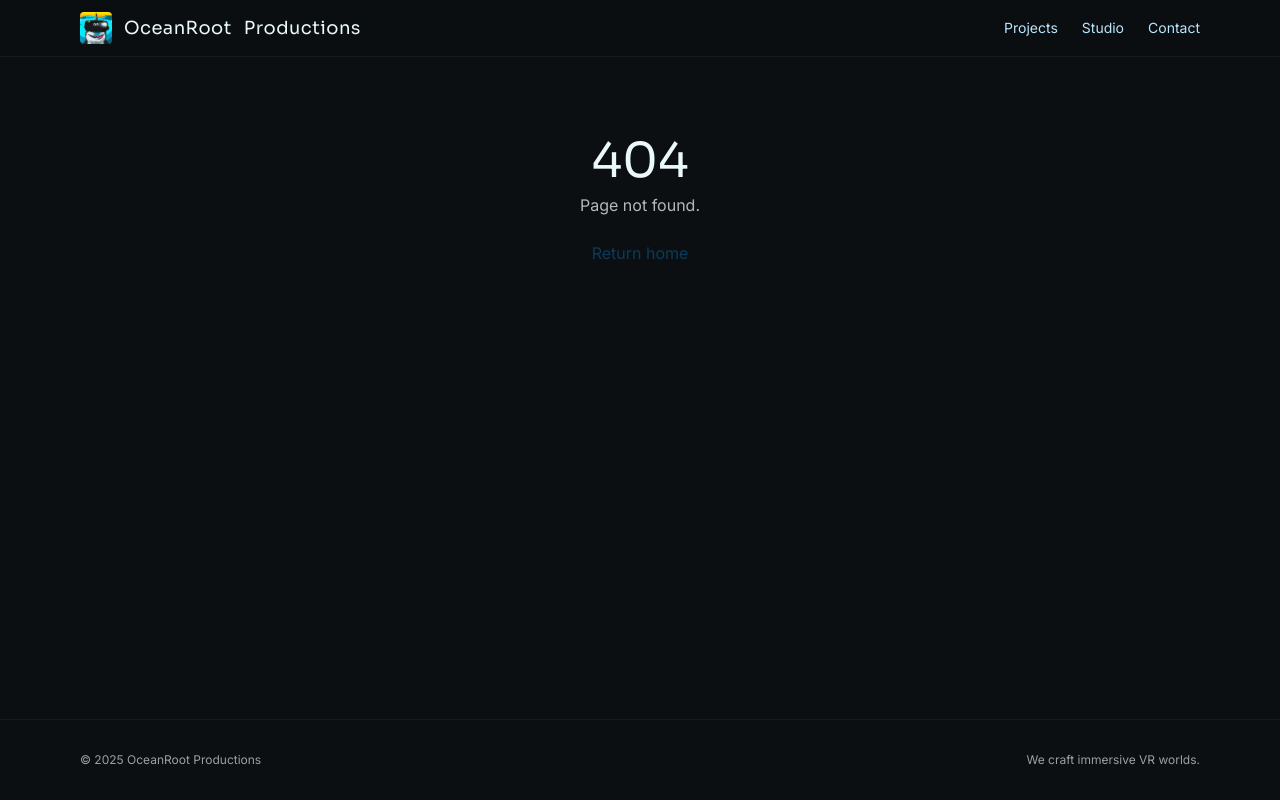
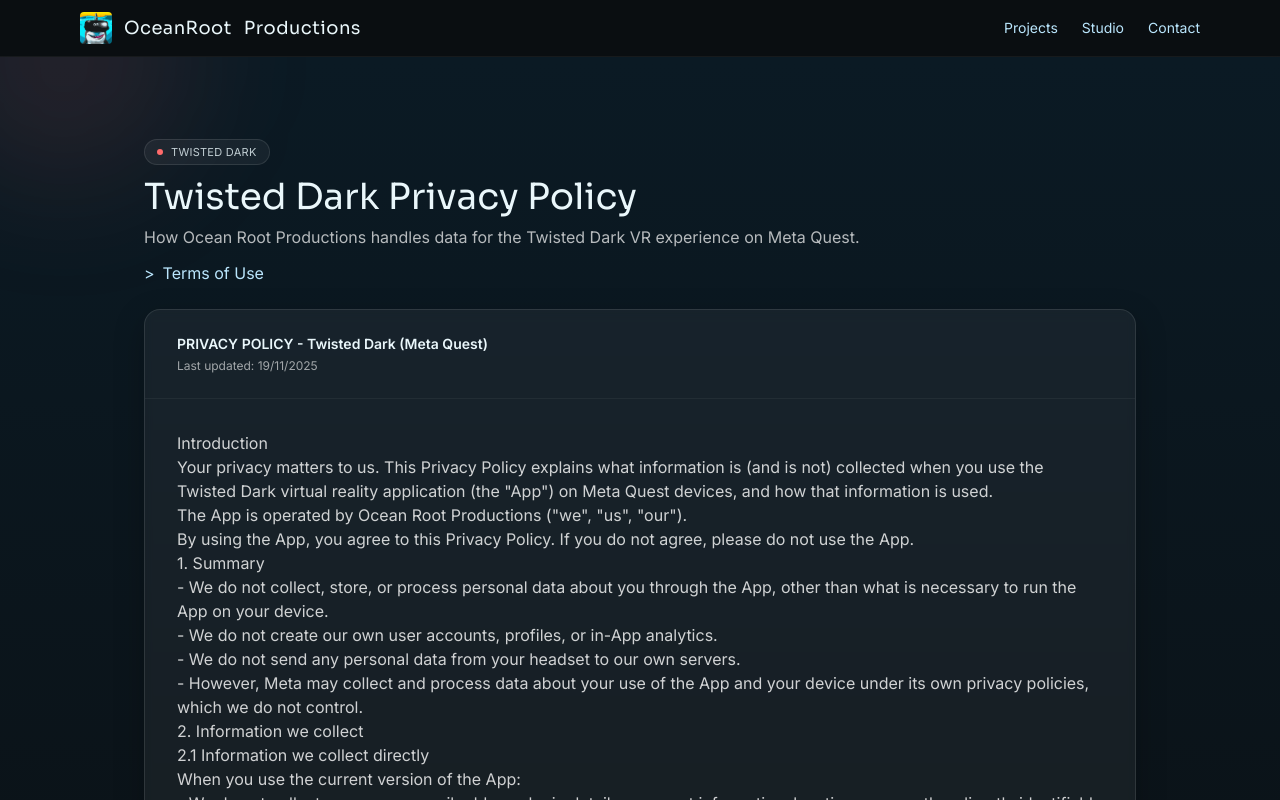
Before and after one commit to oceanrootproductions/website, a React (Vite) app: page /twisteddark/privacy in a window 1280 px wide. Before the commit this address had no page. Shown: the top 800 px of the page. Built offline with nearby package versions, Linux system fonts and the light colour scheme.

Commit message:
updated paths

```diff
--- a/src/main.tsx
+++ b/src/main.tsx
@@ -21,8 +21,8 @@
         { path: "projects", element: <Projects /> },
         { path: "studio", element: <Studio /> },
         { path: "contact", element: <Contact /> },
-        { path: "twisteddarkprivacy", element: <TwistedDarkPrivacy /> },
-        { path: "twisteddarkterms", element: <TwistedDarkTerms /> },
+        { path: "twisteddark/privacy", element: <TwistedDarkPrivacy /> },
+        { path: "twisteddark/terms", element: <TwistedDarkTerms /> },
         { path: "*", element: <NotFound /> },
       ],
     },
--- a/src/routes/TwistedDarkPrivacy.tsx
+++ b/src/routes/TwistedDarkPrivacy.tsx
@@ -1,14 +1,13 @@
-//import LegalDocumentPage from "../components/LegalDocumentPage";
-//import { twistedDarkPrivacyDoc } from "../data/twistedDarkLegal";
+import LegalDocumentPage from "../components/LegalDocumentPage";
+import { twistedDarkPrivacyDoc } from "../data/twistedDarkLegal";
 
 export default function TwistedDarkPrivacy() {
   return (
-    // <LegalDocumentPage
-    //   heading="Twisted Dark Privacy Policy"
-    //   doc={twistedDarkPrivacyDoc}
-    //   description="How Ocean Root Productions handles data for the Twisted Dark VR experience on Meta Quest."
-    //   relatedLink={{ to: "/twisteddark/terms", label: "Terms of Use" }}
-    // />
-    <h1>Hello world</h1>
+    <LegalDocumentPage
+      heading="Twisted Dark Privacy Policy"
+      doc={twistedDarkPrivacyDoc}
+      description="How Ocean Root Productions handles data for the Twisted Dark VR experience on Meta Quest."
+      relatedLink={{ to: "/twisteddark/terms", label: "Terms of Use" }}
+    />
   );
 }
```
